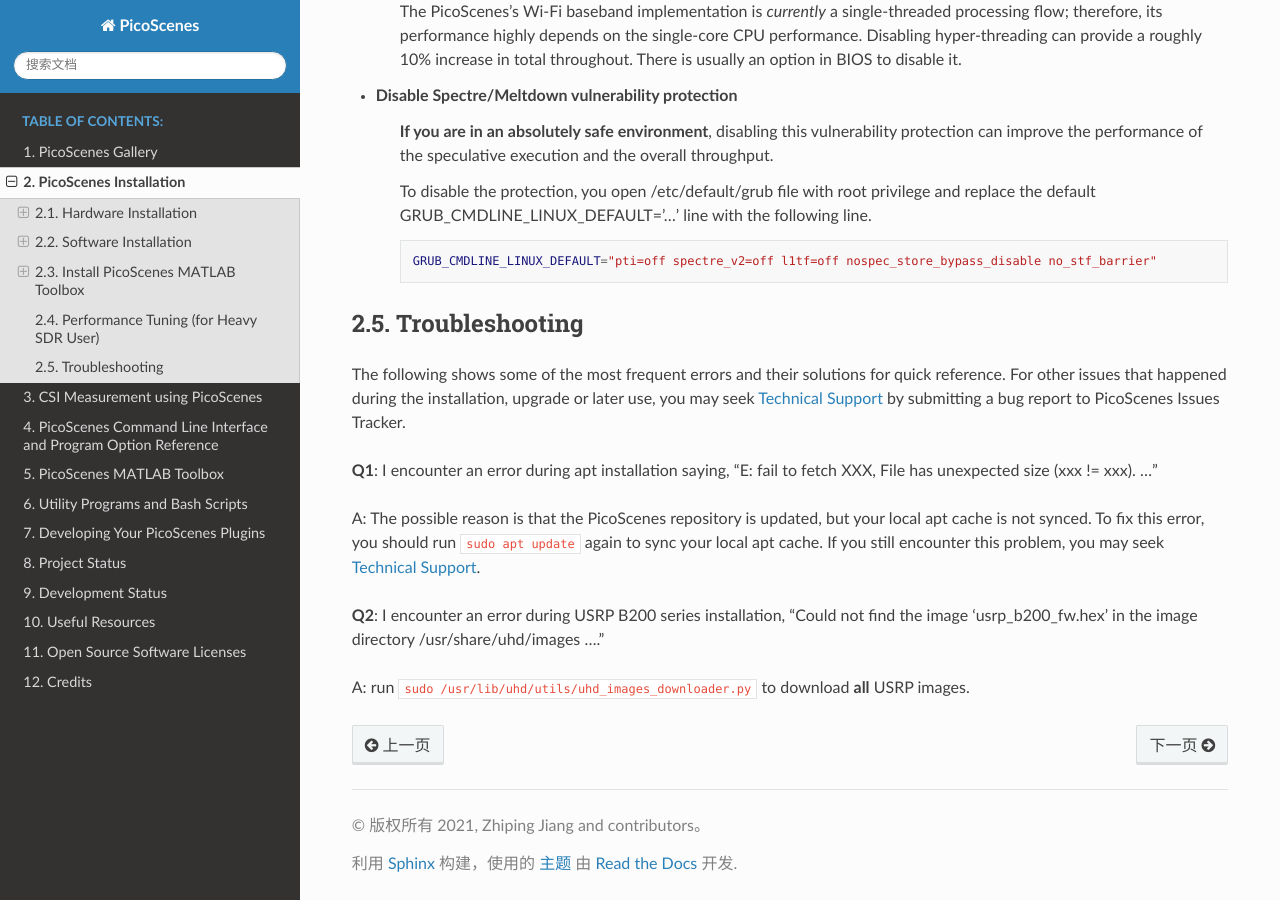
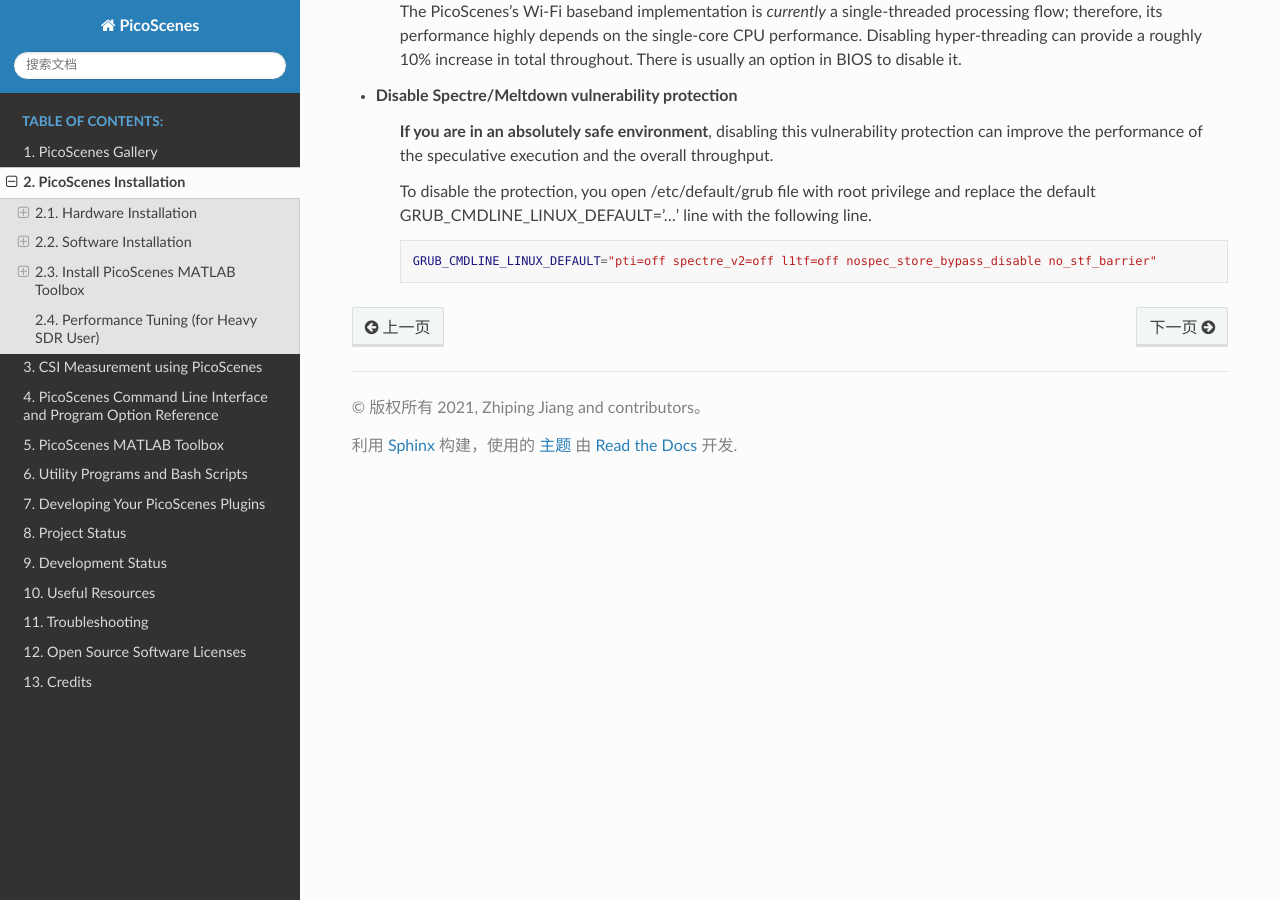
Before and after one commit to wifisensing/PicoScenes-Manual, a Sphinx documentation site: the page built from source/installation.rst, in a window 1280 px wide and 900 px high, scrolled down 8636 px. Built offline with Sphinx 7.4.7 and the Read the Docs theme 2.0.0, drawn with Linux system fonts in a browser that asks for light colours.

Commit message:
add standalone troubleshooting

```diff
--- a/source/index.rst
+++ b/source/index.rst
@@ -30,5 +30,6 @@
    plugin
    status
    resources
+   troubleshooting
    License
    credits
--- a/source/installation.rst
+++ b/source/installation.rst
@@ -299,19 +299,3 @@
     .. code-block:: bash
 
         GRUB_CMDLINE_LINUX_DEFAULT="pti=off spectre_v2=off l1tf=off nospec_store_bypass_disable no_stf_barrier"
-
-
-Troubleshooting
-=================
-
-The following shows some of the most frequent errors and their solutions for quick reference. For other issues that happened during the installation, upgrade or later use, you may seek :ref:`tech_support` by submitting a bug report to PicoScenes Issues Tracker.
-
-
-**Q1**: I encounter an error during apt installation saying, "E: fail to fetch XXX, File has unexpected size (xxx != xxx). ..."
-
-A: The possible reason is that the PicoScenes repository is updated, but your local apt cache is not synced. To fix this error, you should run ``sudo apt update`` again to sync your local apt cache. If you still encounter this problem, you may seek :ref:`tech_support`.
-
-
-**Q2**: I encounter an error during USRP B200 series installation, "Could not find the image 'usrp_b200_fw.hex' in the image directory /usr/share/uhd/images ...."
-
-A: run ``sudo /usr/lib/uhd/utils/uhd_images_downloader.py`` to download **all** USRP images.
```
Also changed, not shown: source/troubleshooting.rst (added, +14 -0 lines).
